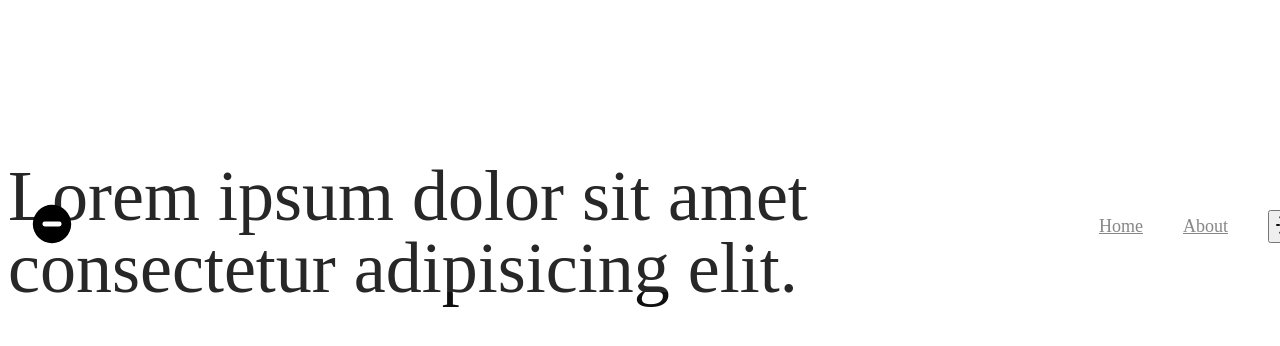
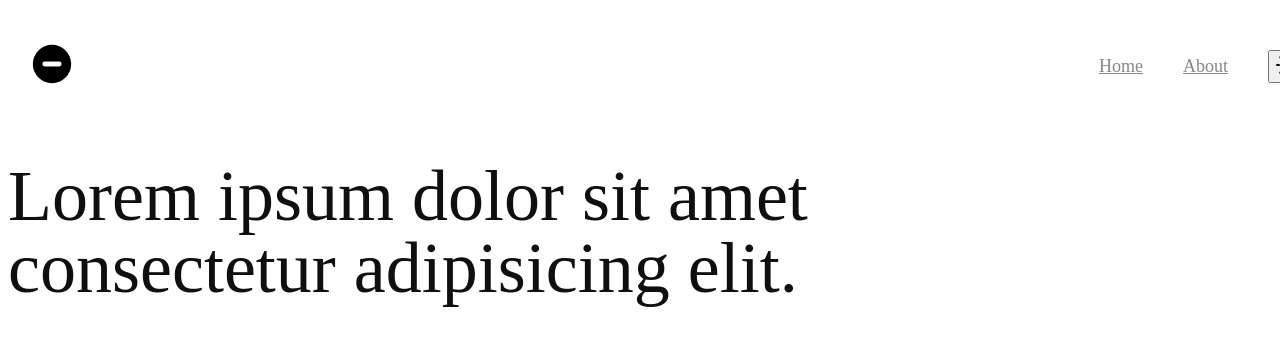
Before and after one commit to CodeurCopieur/nuxt3-unocss-minimal-portfolio, a Nuxt app: page / in a window 1280 px wide. Shown: the top 346 px of the page. Built offline with nearby package versions, Linux system fonts and the light colour scheme.

Commit message:
Update Header.vue

```diff
--- a/components/Header.vue
+++ b/components/Header.vue
@@ -2,7 +2,7 @@
   const colorMode = useColorMode();
 </script>
 <template>
-  <div class="flex bg-gray-50/10 w-full py-10 px-5 z-10 fixed items-center justify-between blackdrop-blur-sm dark:bg-gray-900/10">
+  <div class="flex w-full py-10 px-5 z-10 top-0 fixed items-center justify-between backdrop-blur-md dark:bg-gray-900/10">
     <nuxt-link to="">
       <svg
         class="h-12 w-12"
```
